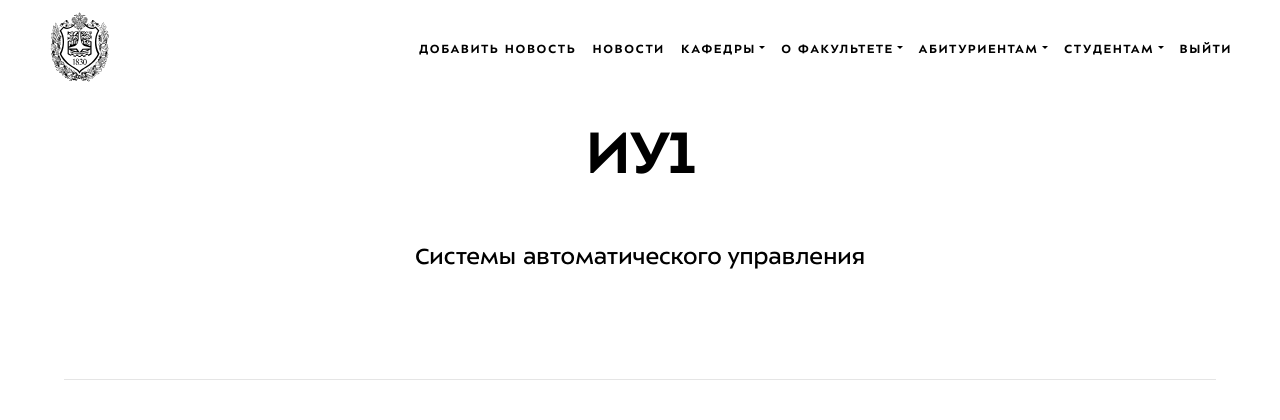
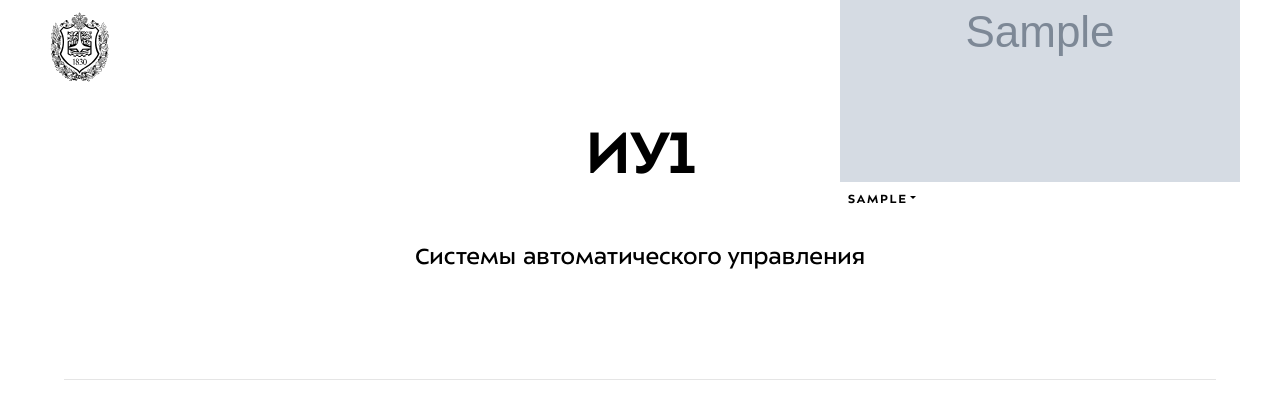
Before and after one commit to IslamTramov/iu_website, a Django app: page /departments/iu_1/ in a window 1280 px wide. Shown: the top 420 px of the page. Run offline with Django 5.2, Linux system fonts and the light colour scheme; a user stored in the database is signed in; tables that the repository leaves empty hold one stand-in row (values such as "Sample post"); grey boxes marked "Sample" are stand-in pictures.

Commit message:
Added user avatar to navbar

```diff
--- a/app/templates/app/base_layout.html
+++ b/app/templates/app/base_layout.html
@@ -125,7 +125,13 @@
             </li>
 
             {% if user.is_authenticated %}
-            <a href="/logout" class="nav-link" role="button">Выйти</a>
+            <li class="nav-item dropdown">
+              <img class="avatar" src="{{ user.avatar.url }}">
+              <a href="" class="nav-link dropdown-toggle" role="button" data-bs-toggle="dropdown" aria-expanded="false">{{ user }}</a>
+              <ul class="dropdown-menu" aria-labelledby="navbarDepartments">
+                <li> <a class="dropdown-item" href="/logout">Выйти</a> </li>
+              </ul>
+            </li>
             {% else %}
             <a href="/login" class="nav-link" role="button">Войти</a>
             {% endif %}
@@ -206,13 +212,6 @@
                 <li> <a class="dropdown-item" href="{% url 'session_countdown_timer' %}">Таймер до сессии</a> </li>
               </ul>
             </li>
-
-            {% if user.is_authenticated %}
-            <a href="/logout" class="nav-link" role="button">Выйти</a>
-            {% else %}
-            <a href="/login" class="nav-link" role="button">Войти</a>
-            {% endif %}
-
           </ul>
         </div>
       </div>
```
